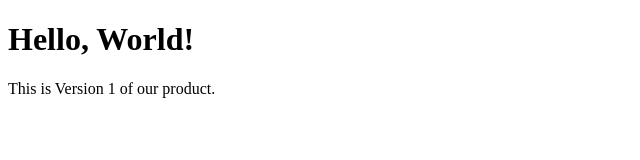
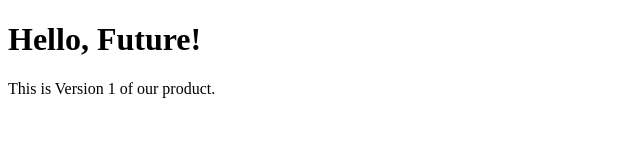
Before and after one commit to tomkatsiroubas/cicd-playground, a plain HTML site: page index.html in a window 1280 px wide. Shown: the full height of the page, 0-640 px from the left. Drawn offline with Linux system fonts and the light colour scheme.

Commit message:
Update index.html

```diff
--- a/index.html
+++ b/index.html
@@ -1,7 +1,7 @@
 <!DOCTYPE html>
 <html>
 <body>
-    <h1>Hello, World!</h1>
+    <h1>Hello, Future!</h1>
     <p>This is Version 1 of our product.</p>
 </body>
 </html>
```
